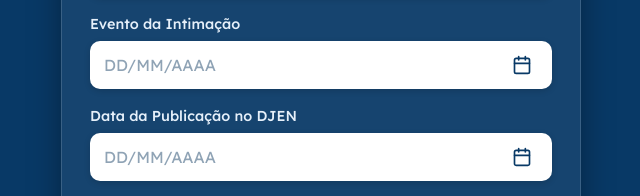
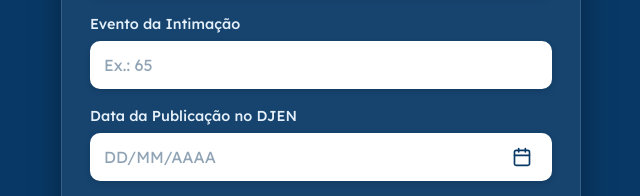
Before and after one commit to cpenorte/contarprazo, a plain HTML site: page index.html in a window 1280 px wide. Shown: the part 1360-1556 px from the top of the page, 319-959 px from the left. Drawn offline with Linux system fonts and the light colour scheme.

Commit message:
index.html

```diff
--- a/index.html
+++ b/index.html
@@ -698,18 +698,7 @@
 
       <div class="form-group">
         <label for="ce-evento-intimacao">Evento da Intimação</label>
-        <div class="date-input-wrapper">
-          <input type="text" id="ce-evento-intimacao" class="date-text" placeholder="DD/MM/AAAA" maxlength="10" inputmode="numeric">
-          <div class="calendar-btn" title="Selecionar data">
-            <svg width="20" height="20" viewBox="0 0 24 24" fill="none" stroke="currentColor" stroke-width="2" stroke-linecap="round" stroke-linejoin="round">
-              <rect x="3" y="4" width="18" height="18" rx="2" ry="2"></rect>
-              <line x1="16" y1="2" x2="16" y2="6"></line>
-              <line x1="8" y1="2" x2="8" y2="6"></line>
-              <line x1="3" y1="10" x2="21" y2="10"></line>
-            </svg>
-            <input type="date" class="native-date-picker" data-target="ce-evento-intimacao" aria-label="Selecionar data do Evento da Intimação">
-          </div>
-        </div>
+        <input type="text" id="ce-evento-intimacao" class="text-input-bar" placeholder="Ex.: 65">
       </div>
 
       <div class="form-group">
@@ -1242,7 +1231,7 @@
       const eventoIntimacao = eventoIntimacaoAtual || ultimoCalculoCumprimento.eventoIntimacao || '(EVENTO DA INTIMAÇÃO)';
       const prazoPagamento = prazoPagamentoAtual || ultimoCalculoCumprimento.prazoPagamento;
 
-      const textoCertidao = `Certifico que, em cumprimento ao Despacho/Decisão do ev. ${numeroEvento}, o executado foi regularmente intimado no ev. ${eventoIntimacao}, de modo que o prazo de ${prazoPagamento} dias para efetuar o pagamento do débito teve como termo inicial a data de ${ultimoCalculoCumprimento.dataInicial} e como termo final a data de ${ultimoCalculoCumprimento.dataFinal}; independentemente de nova intimação, o prazo para Impugnação ao Cumprimento de Sentença/Embargos à Execução teve como termo inicial a data de ${ultimoCalculoCumprimento.diaSeguinteDataFinal} e como termo final a data de ${ultimoCalculoCumprimento.dataFinalAlgoritmo}. Dias não úteis considerados na contagem do prazo (exceto sábado e domingo): ${ultimoCalculoCumprimento.feriadosTexto}. Araguaína/TO, data certificada pelo sistema.`;
+      const textoCertidao = `Certifico que, em cumprimento ao Despacho/Decisão do ev. ${numeroEvento}, o executado foi intimado eletronicamente para efetuar o pagamento do débito no ev. ${eventoIntimacao}, de modo que o termo inicial do prazo de ${prazoPagamento} dias, após a publicação do edital de intimação no Diário de Justiça Eletrônico Nacional (DJEN), teve como termo inicial a data de ${ultimoCalculoCumprimento.dataInicial} e como termo final a data de ${ultimoCalculoCumprimento.dataFinal}; independentemente de nova intimação, o prazo para Impugnação ao Cumprimento de Sentença/Embargos à Execução teve como termo inicial a data de ${ultimoCalculoCumprimento.diaSeguinteDataFinal} e como termo final a data de ${ultimoCalculoCumprimento.dataFinalAlgoritmo}. Dias não úteis considerados na contagem do prazo (exceto sábados e domingos): ${ultimoCalculoCumprimento.feriadosTexto}. Araguaína/TO, data certificada pelo sistema.`;
 
       const certidaoTextarea = document.getElementById('ce-certidao-texto');
       certidaoTextarea.value = textoCertidao;
```
